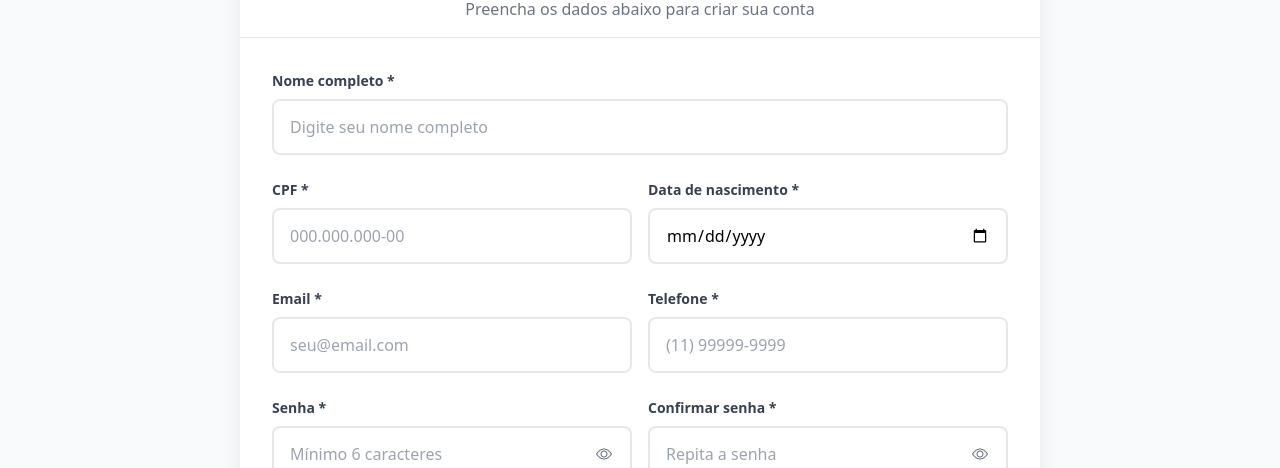
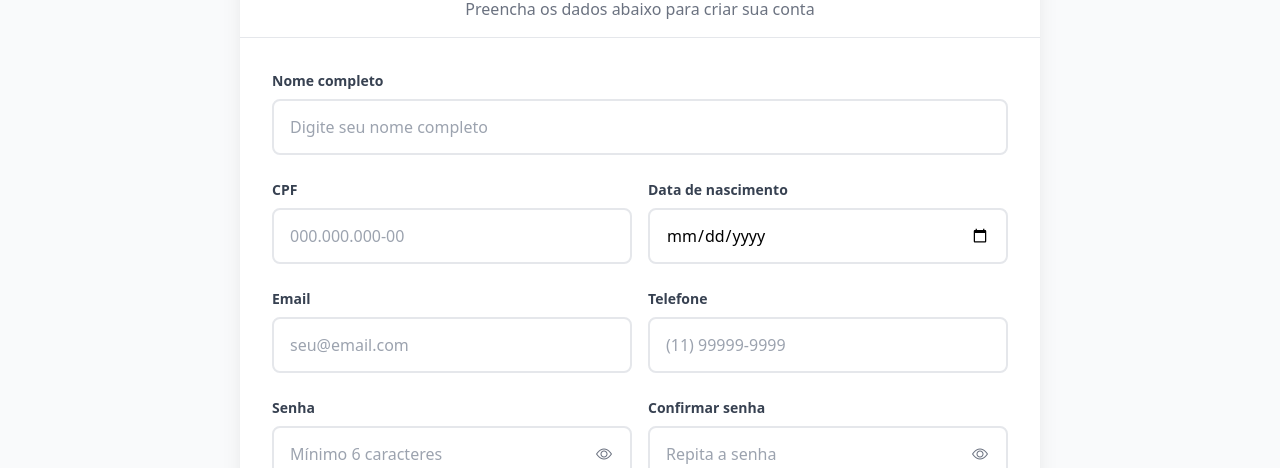
Before and after one commit to RickEsteticaAutomotiva/rickEsteticaAutomotiva-Front, a React (Vite) app: page /cadastrar in a window 1280 px wide. Shown: the part 203-671 px from the top of the page. Built offline with nearby package versions, Linux system fonts and the light colour scheme.

Commit message:
Altera formatação de preço

```diff
--- a/src/components/card-servico/CardServico.jsx
+++ b/src/components/card-servico/CardServico.jsx
@@ -16,7 +16,7 @@ export function CardServico({ id, nome, preco, imagem }) {
                 <h2 className="text-lg font-semibold mb-3">{nome}</h2>
 
                 <span className="text-gray-500">A partir de</span>
-                <p className="text-2xl font-semibold">R$ {preco.toFixed(2)}</p>
+                <p className="text-2xl font-semibold">R$ {preco.toFixed(2).replace('.', ',')}</p>
             </Link>
         </>
     );
--- a/src/components/header/favoritos-dropdown/FavoritosDropdown.jsx
+++ b/src/components/header/favoritos-dropdown/FavoritosDropdown.jsx
@@ -84,7 +84,7 @@ export function FavoritosDropdown() {
                                         </h4>
                                         <p className="text-xs text-gray-500">A partir de</p>
                                         <p className="text-sm font-semibold text-red-600">
-                                            R$ {servico.preco.toFixed(2)}
+                                            R$ {servico.preco.toFixed(2).replace('.', ',')}
                                         </p>
                                     </div>
                                 </Link>
--- a/src/components/header/input-pesquisa/InputPesquisa.jsx
+++ b/src/components/header/input-pesquisa/InputPesquisa.jsx
@@ -213,13 +213,12 @@ export function InputPesquisa() {
                     value={termoBusca}
                     onChange={handleInputChange}
                     onKeyDown={handleKeyDown}
-                    onFocus={handleFocus}
-                    className="w-full h-full rounded-lg px-5 pr-12 bg-white border border-gray-300 focus:outline-none"
-                    style={{'--focus-border-color': '#B30000'}}
                     onFocus={(e) => {
                         e.target.style.borderColor = '#B30000';
                         handleFocus();
                     }}
+                    className="w-full h-full rounded-lg px-5 pr-12 bg-white border border-gray-300 focus:outline-none"
+                    style={{'--focus-border-color': '#B30000'}}
                     onBlur={(e) => e.target.style.borderColor = '#d1d5db'}
                 />
                 <button
--- a/src/pages/cadastrar/Cadastrar.jsx
+++ b/src/pages/cadastrar/Cadastrar.jsx
@@ -217,7 +217,7 @@ export function Cadastrar() {
 
             <div className="form-group">
               <label htmlFor="nome" className="form-label">
-                Nome completo *
+                Nome completo
               </label>
               <input
                 type="text"
@@ -238,7 +238,7 @@ export function Cadastrar() {
             <div className="form-row">
               <div className="form-group">
                 <label htmlFor="cpf" className="form-label">
-                  CPF *
+                  CPF
                 </label>
                 <input
                   type="text"
@@ -258,7 +258,7 @@ export function Cadastrar() {
 
               <div className="form-group">
                 <label htmlFor="dataNascimento" className="form-label">
-                  Data de nascimento *
+                  Data de nascimento
                 </label>
                 <input
                   type="date"
@@ -279,7 +279,7 @@ export function Cadastrar() {
             <div className="form-row">
               <div className="form-group">
                 <label htmlFor="email" className="form-label">
-                  Email *
+                  Email
                 </label>
                 <input
                   type="email"
@@ -298,7 +298,7 @@ export function Cadastrar() {
 
               <div className="form-group">
                 <label htmlFor="telefone" className="form-label">
-                  Telefone *
+                  Telefone
                 </label>
                 <input
                   type="tel"
@@ -320,7 +320,7 @@ export function Cadastrar() {
             <div className="form-row">
               <div className="form-group">
                 <label htmlFor="senha" className="form-label">
-                  Senha *
+                  Senha
                 </label>
                 <div className="password-input-container">
                   <input
@@ -350,7 +350,7 @@ export function Cadastrar() {
 
               <div className="form-group">
                 <label htmlFor="confirmarSenha" className="form-label">
-                  Confirmar senha *
+                  Confirmar senha
                 </label>
                 <div className="password-input-container">
                   <input
--- a/src/pages/carrinho/Carrinho.jsx
+++ b/src/pages/carrinho/Carrinho.jsx
@@ -88,7 +88,7 @@ export function Carrinho() {
                                         <div className="flex flex-col gap-2 w-full">
                                             <div className="flex justify-between w-full">
                                                 <p className="font-bold">{item.nome}</p>
-                                                <p>R$ {item.preco?.toFixed(2) || '0,00'}</p>
+                                                <p>R$ {item.preco?.toFixed(2).replace('.', ',') || '0,00'}</p>
                                             </div>
 
                                             <button
@@ -123,8 +123,8 @@ export function Carrinho() {
 
                     <div className="px-5 flex flex-col gap-4">
                         <div className="flex justify-between mb-2">
-                            <p>Subtotal:</p>
-                            <p className="font-bold">R$ {calcularTotal().toFixed(2)}</p>
+                            <p>Valor mínimo:</p>
+                            <p className="font-bold">R$ {calcularTotal().toFixed(2).replace('.', ',')}</p>
                         </div>
 
                         {carrinho && carrinho.length > 0 ? (
--- a/src/pages/servico/Servico.jsx
+++ b/src/pages/servico/Servico.jsx
@@ -266,7 +266,7 @@ export function Servico() {
                         <div className="px-5 flex flex-col gap-4">
                             <div className="flex flex-col">
                                 <p className="font-semibold">A partir de:</p>
-                                <p className="text-2xl font-semibold text-red-600">R$ {servico.preco.toFixed(2)}</p>
+                                <p className="text-2xl font-semibold text-red-600">R$ {servico.preco.toFixed(2).replace('.', ',')}</p>
                             </div>
                             <div className="acoes-servico flex flex-col gap-4 mt-6">
                                 <button
```
